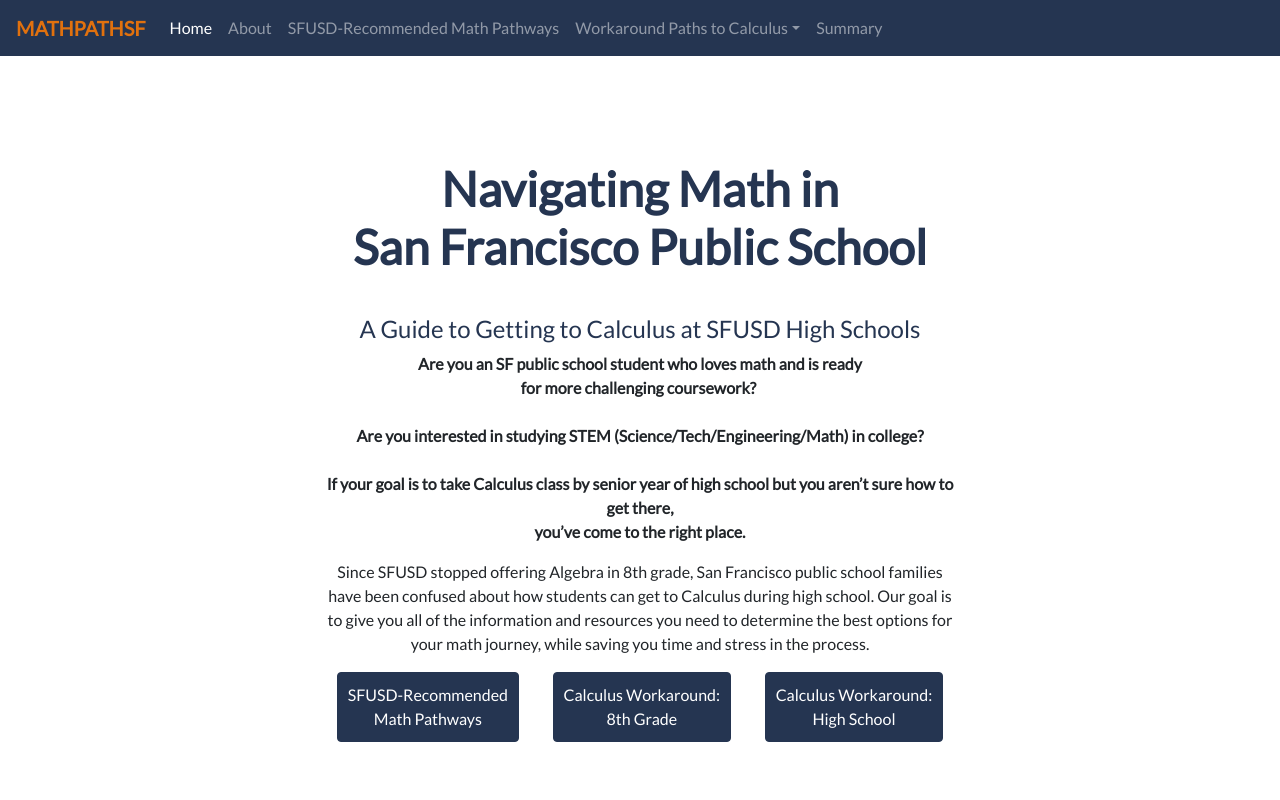
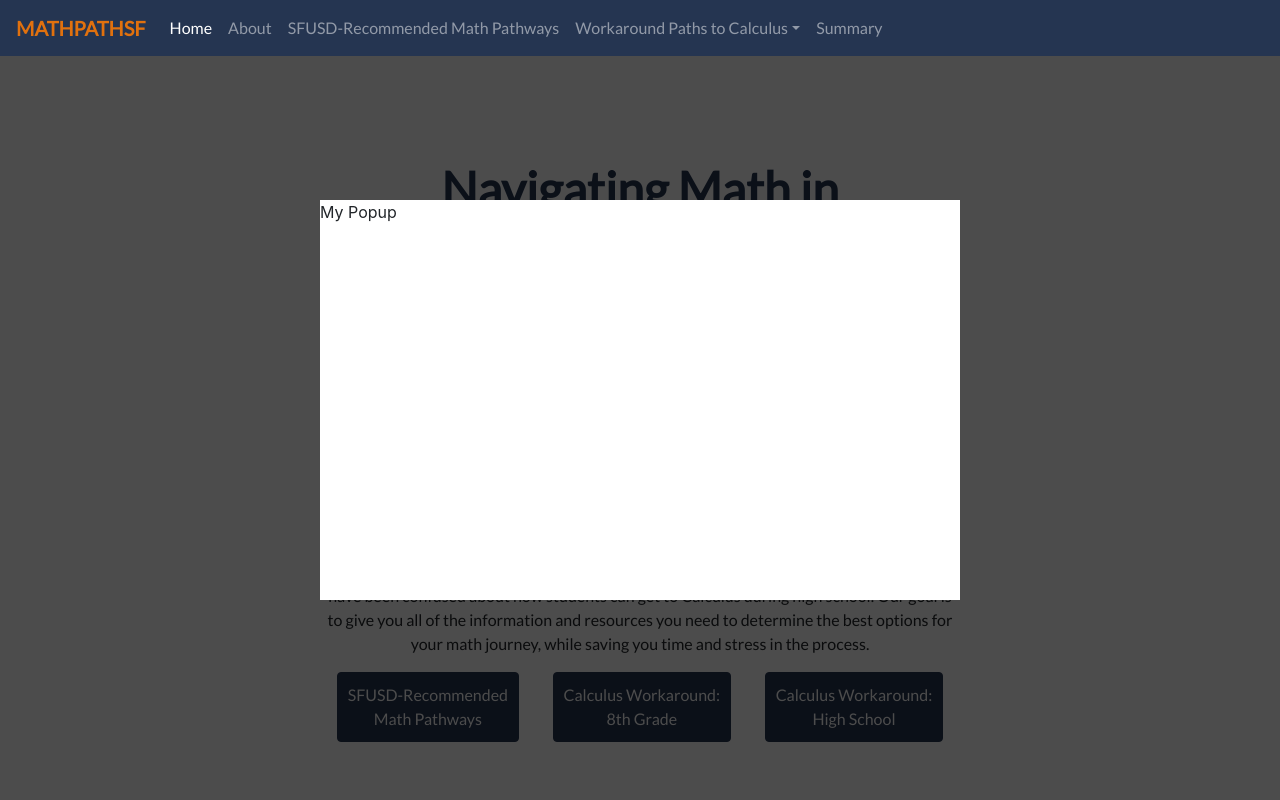
Before and after one commit to joshchen984/MathPathSF, a Gatsby site: page / in a window 1280 px wide. Shown: the top 800 px of the page. Built offline with nearby package versions, Linux system fonts and the light colour scheme; Gatsby itself is replaced by a stand-in of ours.

Commit message:
create popup front end

```diff
--- a/src/components/Layout/layout.js
+++ b/src/components/Layout/layout.js
@@ -3,6 +3,7 @@ import PropTypes from "prop-types"
 import { useStaticQuery, graphql } from "gatsby"
 import "fontsource-lato"
 import Header from "../Header/header.js"
+import Popup from "../Popup/Popup.js"
 import Footer from "../Footer/footer.js"
 import { Container } from "react-bootstrap"
 import "./layout.scss"
@@ -21,6 +22,7 @@ const Layout = ({ children }) => {
     <>
       <Header siteTitle={data.site.siteMetadata?.title || `Title`} />
       <main>
+        <Popup>My Popup</Popup>
         <Container fluid>{children}</Container>
       </main>
       <Footer>
--- /dev/null
+++ b/src/components/Popup/Backdrop/Backdrop.js
@@ -0,0 +1,6 @@
+import React from 'react';
+import classes from "./backdrop.module.scss";
+const Backdrop = () => (
+  <div className={classes.Backdrop}></div>
+)
+export default Backdrop;
--- /dev/null
+++ b/src/components/Popup/Backdrop/backdrop.module.scss
@@ -0,0 +1,6 @@
+.Backdrop {
+  position: fixed;
+  width:100%;
+  height:100%;
+  background-color: rgba(0,0,0,0.7);
+}
--- /dev/null
+++ b/src/components/Popup/Popup.js
@@ -0,0 +1,14 @@
+import classes from './popup.module.scss';
+import React from "react";
+import Backdrop from "./Backdrop/Backdrop.js";
+const Popup = ({children}) => {
+  return (
+    <>
+    <Backdrop/>
+    <div className={classes.Popup}>
+      {children}
+    </div>
+    </>
+  );
+}
+export default Popup;
--- /dev/null
+++ b/src/components/Popup/popup.module.scss
@@ -0,0 +1,23 @@
+.Popup {
+  position: fixed;
+  top: 50%;
+  left:50%;
+  transform: translate(-50%,-50%);
+  background-color: white;
+  width:80%;
+  height:30%;
+  z-index: 500;
+}
+@media only screen and (min-width: 768px) {
+  .Popup{
+    width:70%;
+    height:50%;
+  }
+}
+
+@media only screen and (min-width: 1200px) {
+  .Popup{
+    width:50%;
+    height:50%;
+  }
+}
```
Also changed, not shown: gatsby-node.js (deleted, +0 -7 lines), gatsby-ssr.js (deleted, +0 -7 lines).
